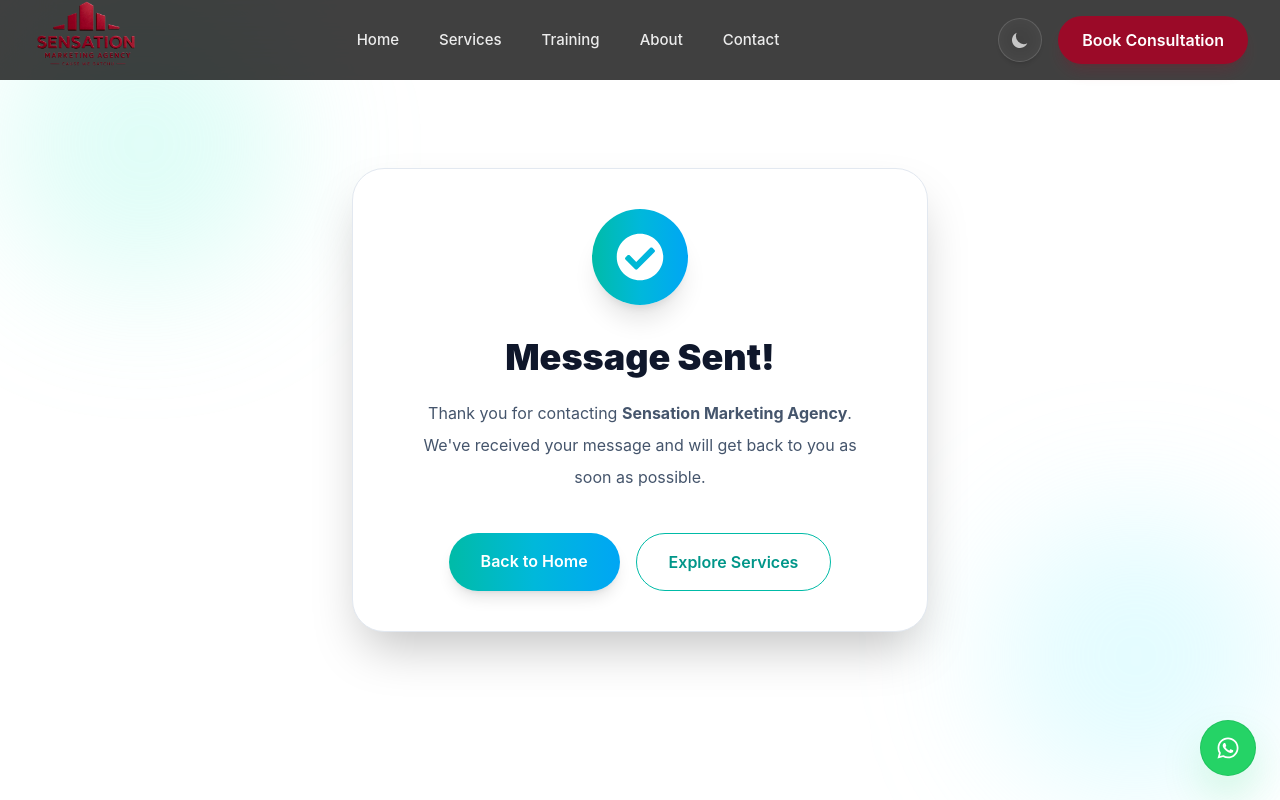
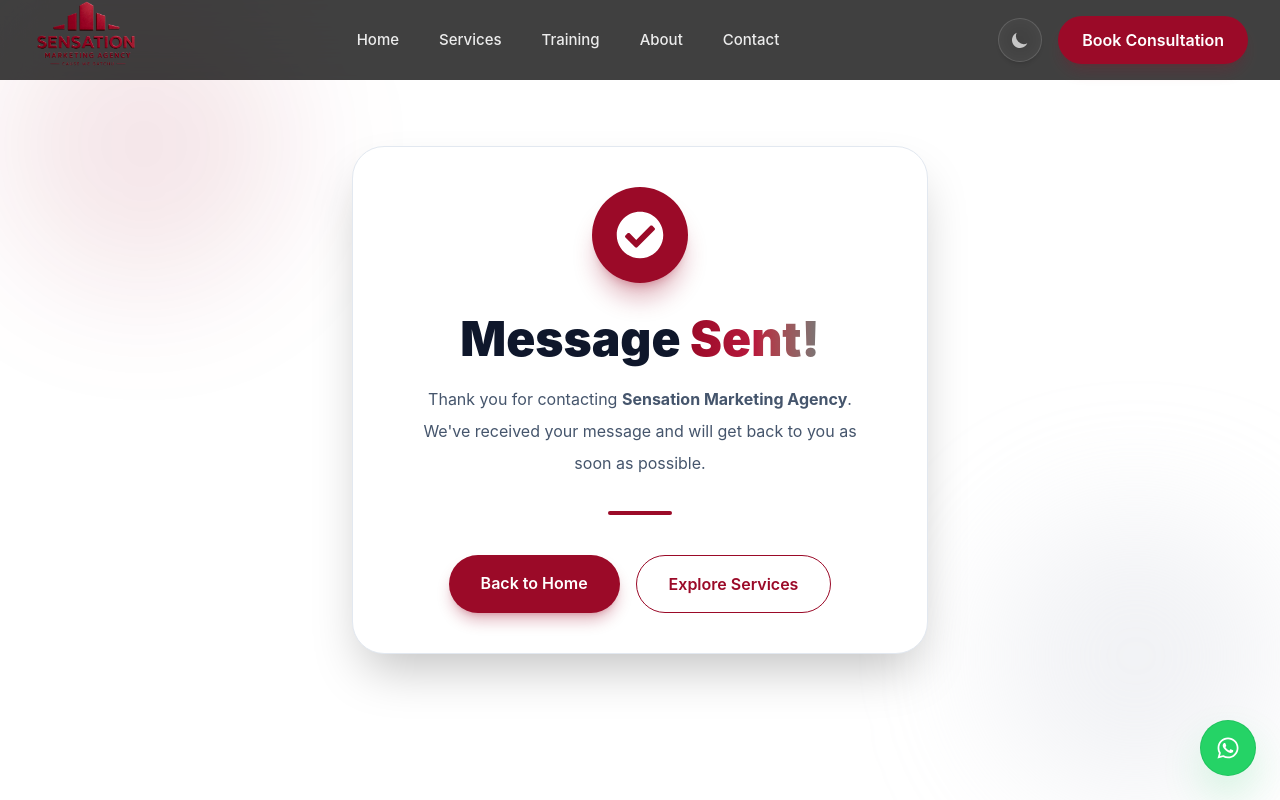
Before and after one commit to rihlatech/Sensation-Marketing-Agency, a React (Vite) app: page /ContactSuccess in a window 1280 px wide. Shown: the top 800 px of the page. Built offline with nearby package versions, Linux system fonts and the light colour scheme.

Commit message:
Colors and logo update on Contact Success Page

```diff
--- a/src/pages/ContactSuccess.jsx
+++ b/src/pages/ContactSuccess.jsx
@@ -1,14 +1,18 @@
+// src/pages/ContactSuccess.jsx
+
 import { Link } from "react-router-dom";
 import { motion } from "framer-motion";
 import { FaCheckCircle } from "react-icons/fa";
 
 const ContactSuccess = () => {
   return (
-    <div className="relative flex min-h-screen items-center justify-center overflow-hidden bg-white px-6 text-slate-900 transition-colors duration-300 dark:bg-slate-950 dark:text-white">
+    <div className="relative flex min-h-screen items-center justify-center overflow-hidden bg-white px-6 text-slate-900 transition-colors duration-300 dark:bg-black dark:text-white">
 
       {/* Background Glow */}
-      <div className="absolute top-0 left-0 h-72 w-72 rounded-full bg-teal-200/30 blur-3xl dark:bg-teal-500/10"></div>
-      <div className="absolute bottom-0 right-0 h-72 w-72 rounded-full bg-cyan-200/30 blur-3xl dark:bg-cyan-500/10"></div>
+      <div className="pointer-events-none absolute left-0 top-0 h-72 w-72 rounded-full bg-[#9b0a28]/10 blur-3xl dark:bg-[#9b0a28]/20" />
+
+      <div className="pointer-events-none absolute bottom-0 right-0 h-72 w-72 rounded-full bg-gray-300/30 blur-3xl dark:bg-gray-700/20" />
+
 
       <motion.div
         initial={{ opacity: 0, y: 40, scale: 0.95 }}
@@ -16,35 +20,57 @@ const ContactSuccess = () => {
         transition={{ duration: 0.6 }}
         className="relative w-full max-w-xl rounded-[32px] border border-slate-200 bg-white p-10 text-center shadow-2xl dark:border-white/10 dark:bg-white/5 dark:backdrop-blur-xl"
       >
-        <div className="mx-auto flex h-24 w-24 items-center justify-center rounded-full bg-gradient-to-r from-teal-500 via-cyan-500 to-sky-500 text-5xl text-white shadow-xl">
+
+        {/* Success Icon */}
+        <div className="mx-auto flex h-24 w-24 items-center justify-center rounded-full bg-[#9b0a28] text-5xl text-white shadow-xl shadow-[#9b0a28]/30">
           <FaCheckCircle />
         </div>
 
-        <h1 className="mt-8 text-4xl font-black">
-          Message Sent!
+
+        {/* Heading */}
+        <h1 className="mt-8 text-4xl font-black md:text-5xl">
+          Message{" "}
+          <span className="bg-gradient-to-r from-[#9b0a28] via-[#b7193d] to-[#777777] bg-clip-text text-transparent">
+            Sent!
+          </span>
         </h1>
 
+
+        {/* Message */}
         <p className="mx-auto mt-5 max-w-md leading-8 text-slate-600 dark:text-slate-300">
-          Thank you for contacting <strong>Sensation Marketing Agency</strong>.
-          We've received your message and will get back to you as soon as possible.
+          Thank you for contacting{" "}
+          <strong>Sensation Marketing Agency</strong>.
+          We've received your message and will get back to you as soon as
+          possible.
         </p>
 
+
+        {/* Divider */}
+        <div className="mx-auto mt-8 h-1 w-16 rounded-full bg-[#9b0a28]" />
+
+
+        {/* Actions */}
         <div className="mt-10 flex flex-wrap justify-center gap-4">
+
           <Link
             to="/"
-            className="rounded-full bg-gradient-to-r from-teal-500 via-cyan-500 to-sky-500 px-8 py-4 font-semibold text-white shadow-lg transition hover:-translate-y-1 hover:shadow-xl"
+            className="rounded-full bg-[#9b0a28] px-8 py-4 font-semibold text-white shadow-lg shadow-[#9b0a28]/30 transition-all duration-300 hover:-translate-y-1 hover:bg-[#b30d30] hover:shadow-xl"
           >
             Back to Home
           </Link>
 
+
           <Link
             to="/services"
-            className="rounded-full border border-teal-500 px-8 py-4 font-semibold text-teal-600 transition hover:bg-teal-500 hover:text-white dark:text-teal-300"
+            className="rounded-full border border-[#9b0a28] px-8 py-4 font-semibold text-[#9b0a28] transition-all duration-300 hover:bg-[#9b0a28] hover:text-white dark:text-[#d45a75] dark:hover:text-white"
           >
             Explore Services
           </Link>
+
         </div>
+
       </motion.div>
+
     </div>
   );
 };
```
